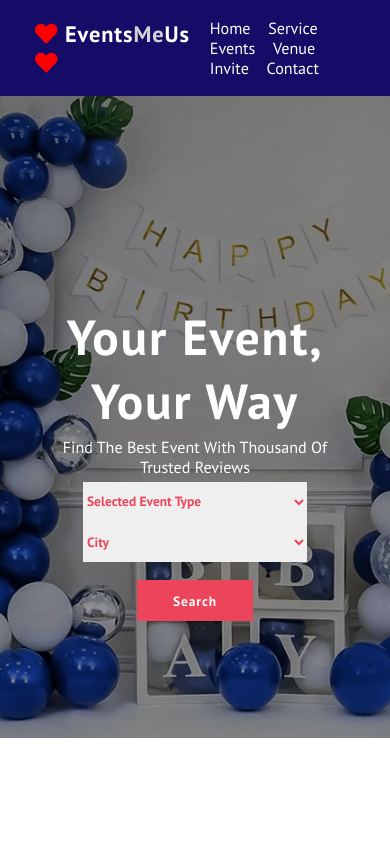
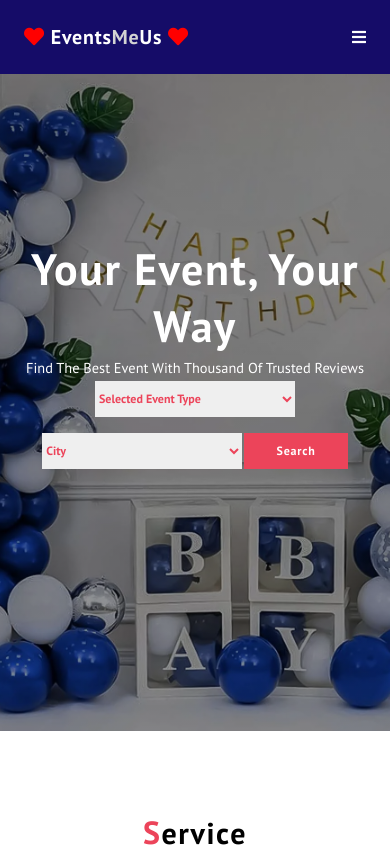
Before and after one commit to MosesChisz/NaciaEvents, a plain HTML site: page index.html in a window 390 px wide. Shown: the top 856 px of the page. Drawn offline with Linux system fonts and the light colour scheme.

Commit message:
mobile page

```diff
--- a/index.html
+++ b/index.html
@@ -14,7 +14,7 @@
         <nav class="navbar">
             <a href="#home">Home</a>
             <a href="#service">Service</a>
-            <a href="#events">Events</a>
+            <a href="#vendor">Events</a>
             <a href="#venue">Venue</a>
             <a href="#invite">Invite</a>
             <a href="#contact">Contact</a>
@@ -281,4 +281,25 @@
          </footer>
 
 </body>
+<script>
+    let menu = document.querySelector('#menu-bar');
+    let head = document.querySelector('.head .navbar');
+    menu.onclick = () =>
+    {
+        head.classList.toggle('active');
+    };
+
+    window.onscroll = () =>
+    {
+        head.classList.remove('active');
+        if(window.screenY > 60)
+        {
+            document.querySelector('#menu-bar').classList.add('active');
+        }
+        else
+        {
+            document.querySelector('#menu-bar').classList.remove('active');
+        }
+    }
+</script>
 </html>
--- a/style.css
+++ b/style.css
@@ -427,3 +427,79 @@ footer
 
 
 /* ------------------media query------------------------------------------- */
+
+@media(max-width:1200px)
+{
+    html
+    {
+        font-size: 55%;
+    }
+    .head
+    {
+        padding: 3rem;
+    }
+    section
+    {
+        padding: 3rem 2rem;
+    }
+}
+@media(max-width:991px)
+{
+    html
+    {
+        font-size: 55%;
+    }
+    .head
+    {
+        padding: 3rem;
+    }
+    #menu-bar
+    {
+        display: inline-block;
+        font-size: 2rem;
+    }
+    .navbar
+    {
+        position: absolute;
+        top: 99%;
+        left: 0;
+        right: 0;
+        background: var(--clr2);
+        clip-path: polygon(0 0, 100% 0, 100% 0, 0 0);
+
+    }
+    .head .navbar.active
+    {
+        clip-path: polygon(0 0, 100% 0, 100% 100%, 0% 100%);
+    }
+    .navbar a
+    {
+        display: block;
+        margin: 2rem;
+    }
+}
+@media(max-width:768px)
+{
+
+    html
+    {
+        font-size: 52%;
+    }
+    .head
+    {
+        padding: 3rem;
+    }
+
+}
+@media(max-width:450px)
+{
+
+    html
+    {
+        font-size: 50%;
+    }
+    .head
+    {
+        padding: 3rem;
+    }
+}
```
